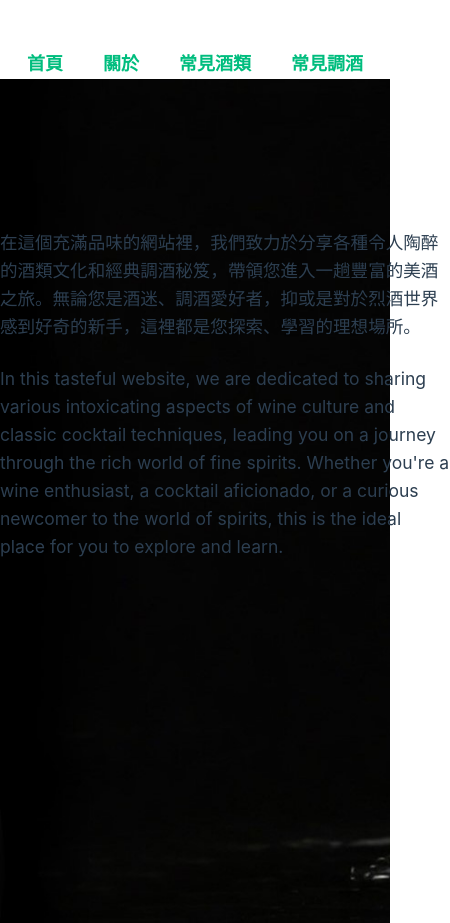
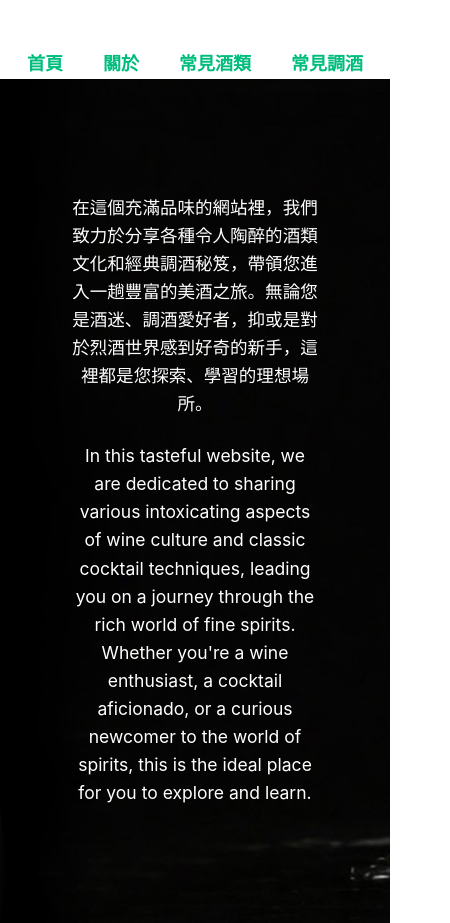
Before and after one commit to 02071819/wine_project, a Vue app: page /about in a window 390 px wide. Shown: the whole page, 450 px wide, since content can reach past the window. Built offline with nearby package versions, Linux system fonts and the light colour scheme.

Commit message:
Update AboutView.vue

```diff
--- a/src/views/AboutView.vue
+++ b/src/views/AboutView.vue
@@ -3,8 +3,16 @@
     <div class="title">
       <h3>
         在這個充滿品味的網站裡，我們致力於分享各種令人陶醉的酒類文化和經典調酒秘笈，帶領您進入一趟豐富的美酒之旅。無論您是酒迷、調酒愛好者，抑或是對於烈酒世界感到好奇的新手，這裡都是您探索、學習的理想場所。
-      </h3><br>
-      <h3>In this tasteful website, we are dedicated to sharing various intoxicating aspects of wine culture and classic cocktail techniques, leading you on a journey through the rich world of fine spirits. Whether you're a wine enthusiast, a cocktail aficionado, or a curious newcomer to the world of spirits, this is the ideal place for you to explore and learn.</h3>
+      </h3>
+      <br />
+      <h3>
+        In this tasteful website, we are dedicated to sharing various
+        intoxicating aspects of wine culture and classic cocktail techniques,
+        leading you on a journey through the rich world of fine spirits. Whether
+        you're a wine enthusiast, a cocktail aficionado, or a curious newcomer
+        to the world of spirits, this is the ideal place for you to explore and
+        learn.
+      </h3>
     </div>
   </div>
 </template>
@@ -23,11 +31,32 @@
   width: 450px;
   padding-left: 100px;
   padding-top: 150px;
+  color: #ffffff;
 }
-@media (max-width: 450px) {
+@media (max-width: 1024px) {
   .about .title {
     padding: 0;
-    padding-top: 150px;
+    position: absolute;
+    top: 50%;
+    left: 50%;
+    transform: translate(-50%, -50%);
+    text-align: center;
+    font-weight: 800;
+  }
+}
+@media (max-width: 700px) {
+  .about .title {
+    width: 380px;
+  }
+}
+@media (max-width: 500px) {
+  .about .title {
+    width: 300px;
+  }
+}
+@media (max-width: 400px) {
+  .about .title {
+    width: 250px;
   }
 }
 </style>
```
